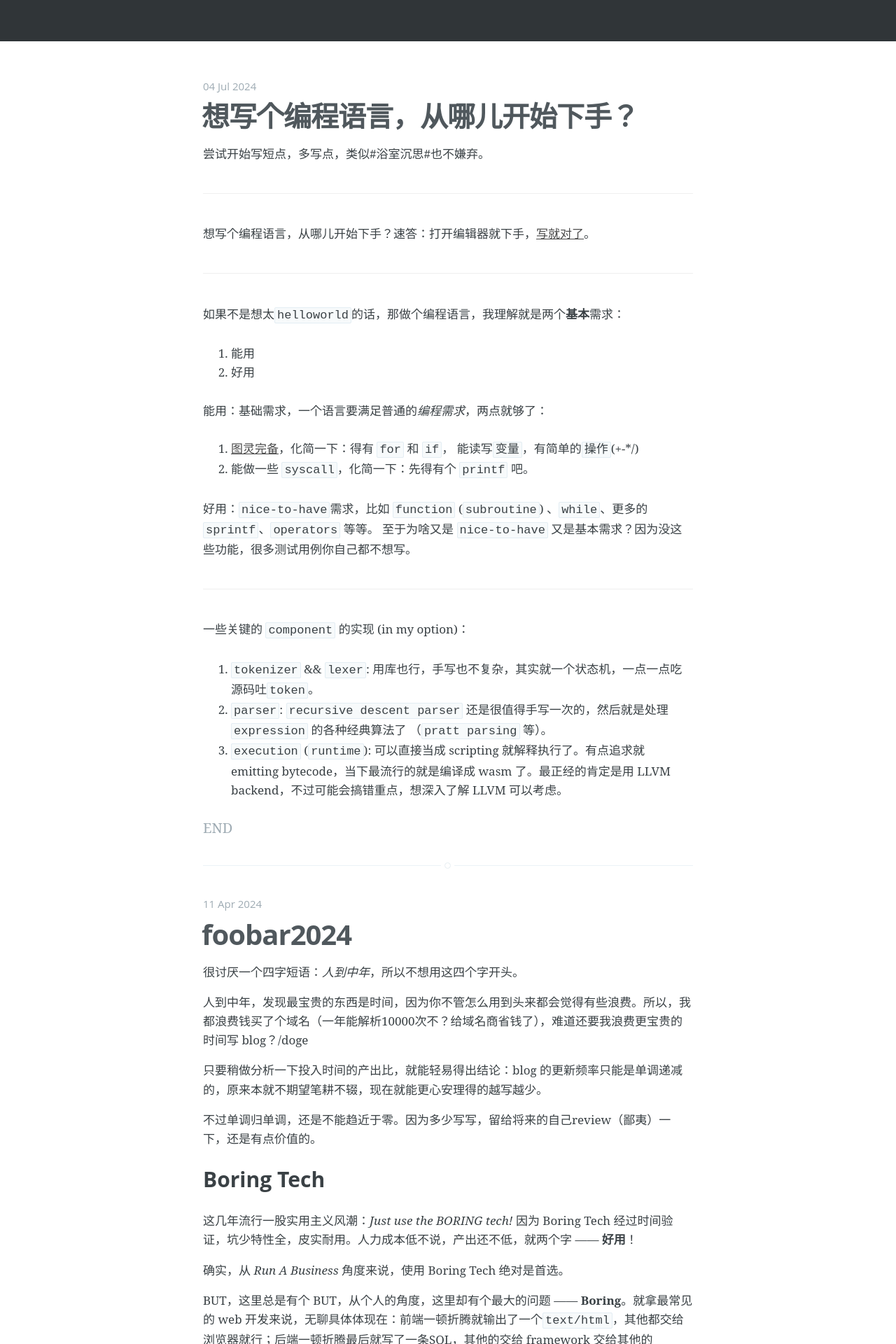
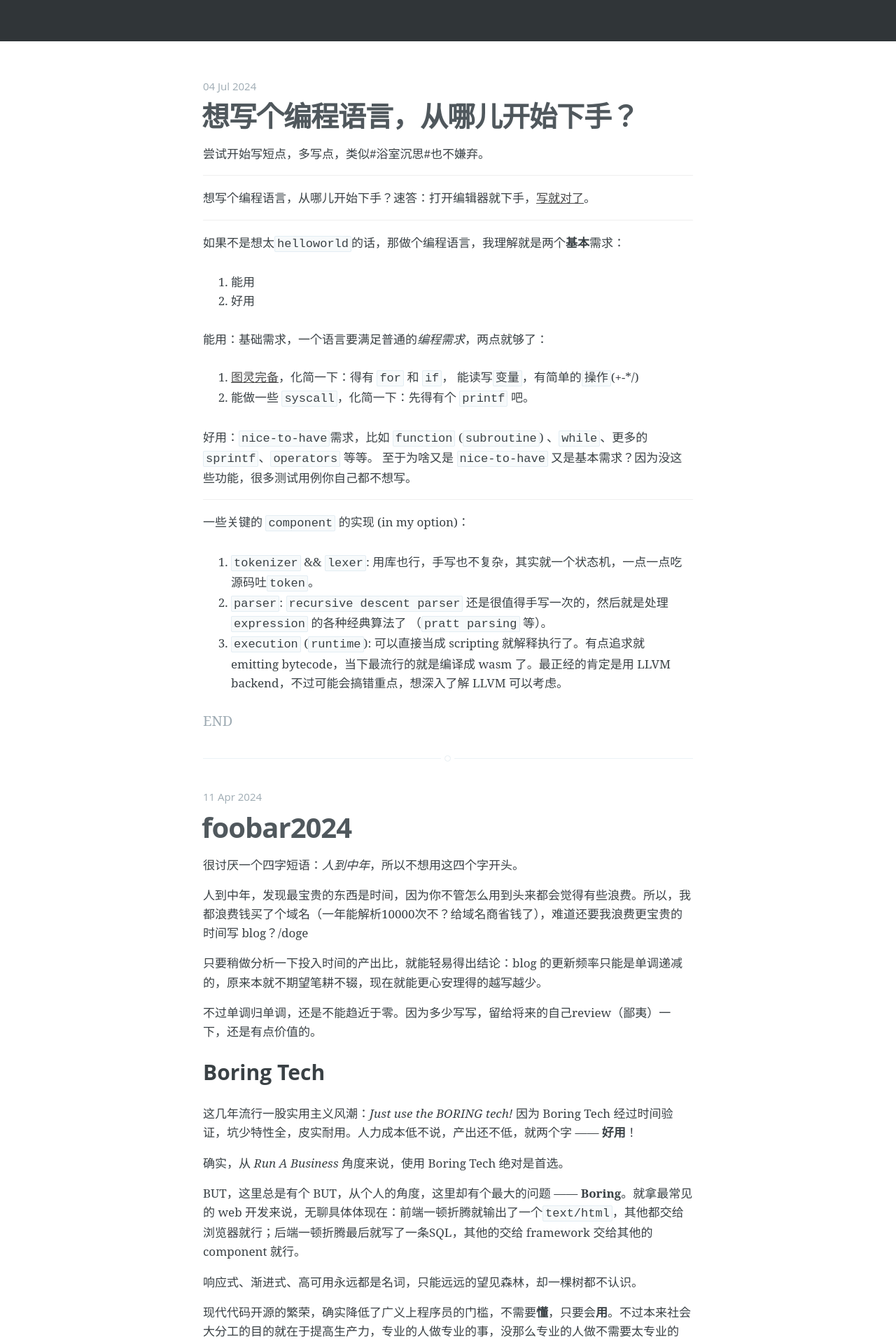
Before and after one commit to rhapsodyn/rhapsodyn.github.com, a Jekyll site: the page built from index.html, in a window 1280 px wide. Shown: the part 481-2401 px from the top of the page at 70% size. Built offline with Jekyll 4.4.1, drawn with Linux system fonts in a browser that asks for light colours; the list of posts is cut into pages by our own code; comment, search, counter and statistics services are not loaded.

Commit message:
chore: hr style

```diff
--- a/assets/css/screen.css
+++ b/assets/css/screen.css
@@ -194,7 +194,7 @@
     height: 1px;
     border: 0;
     border-top: 1px solid #efefef;
-    margin: 2.5em 0;
+    margin: 1em 0;
     padding: 0;
 }
 
```
